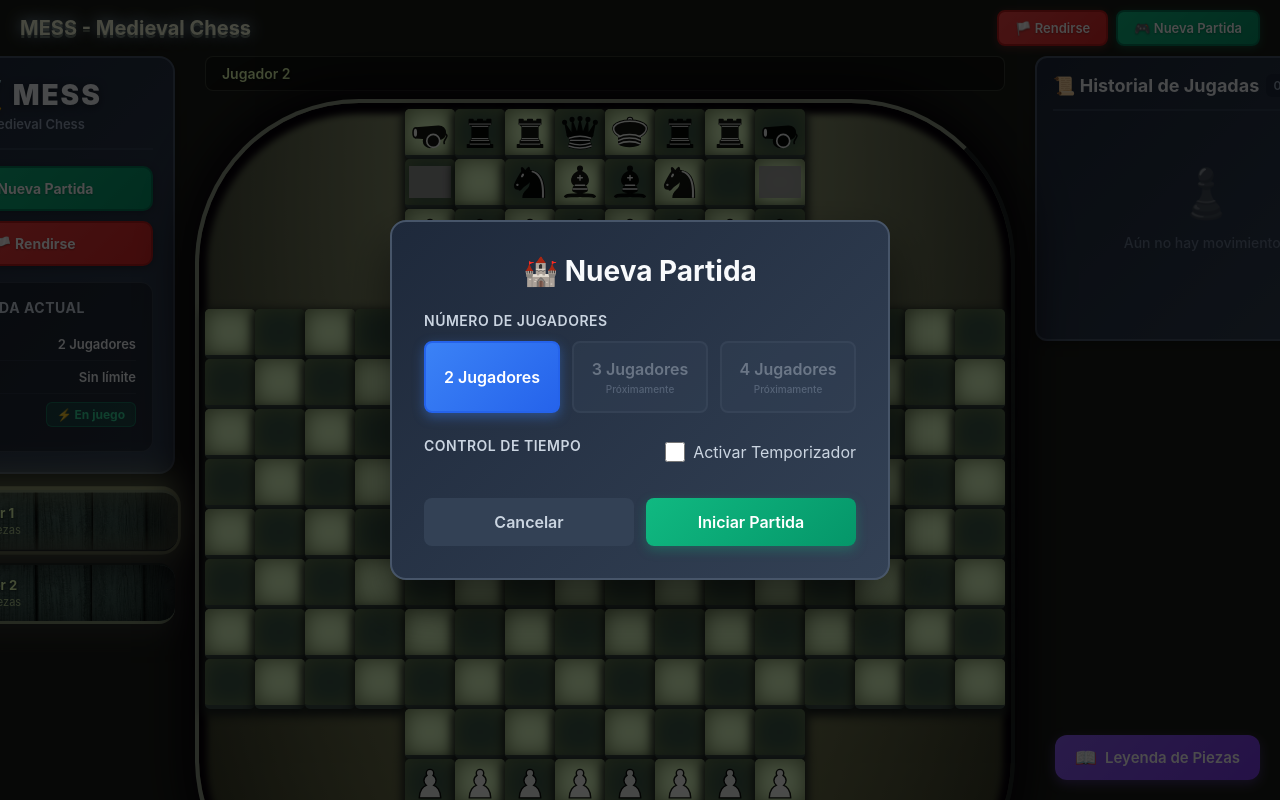
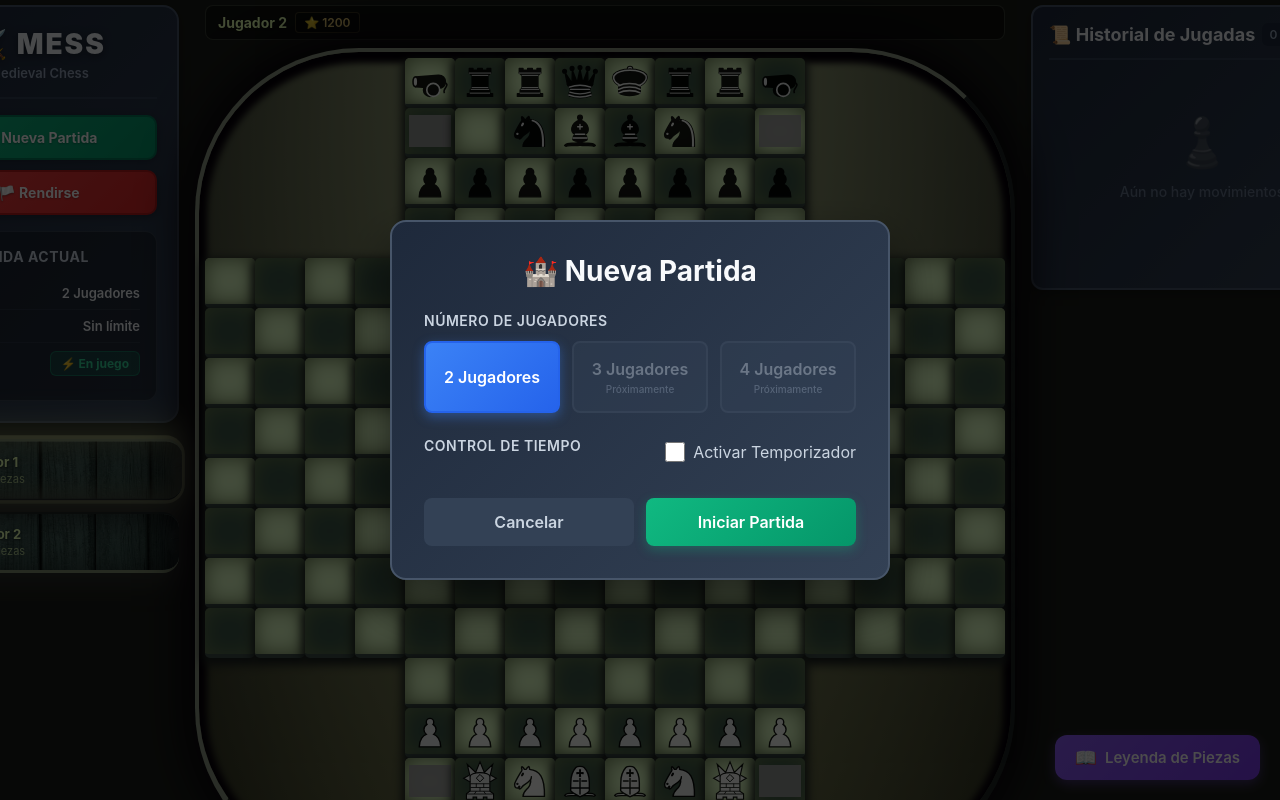
Before and after one commit to N3BB3Z4R/medieval-chess, a React (Create React App) app: page / in a window 1280 px wide. Built offline with nearby package versions, Linux system fonts and the light colour scheme; grey boxes are pictures that could not be loaded.

Commit message:
feat: Update Messboard to display player Elo ratings and enhance desktop layout styles

```diff
--- a/src/App.css
+++ b/src/App.css
@@ -7,6 +7,13 @@ header {
   width: 100%;
   max-width: 1400px;
   padding: 0 20px;
+}
+
+/* Hide header in desktop (controls in left panel) */
+@media (min-width: 769px) {
+  header {
+    display: none;
+  }
 }
 
 header h1 {
@@ -77,6 +84,7 @@ header h1 {
 .game-container--desktop {
   flex-direction: row;
   max-width: 1500px;
+  gap: 16px;
 }
 
 .desktop-left-panel {
@@ -159,6 +167,13 @@ header h1 {
   box-sizing: border-box;
 }
 
+/* Reduce padding in desktop for better fit */
+@media (min-width: 769px) {
+  #app {
+    padding: 5px 0;
+  }
+}
+
 #app a {
   text-decoration: underline;
   color: inherit;
--- a/src/App.tsx
+++ b/src/App.tsx
@@ -206,6 +206,8 @@ function AppContent() {
               <Messboard
                 topPlayerName={opponentPlayer?.profile.playerName}
                 bottomPlayerName={ourPlayer?.profile.playerName}
+                topPlayerElo={opponentPlayer?.profile.playerElo}
+                bottomPlayerElo={ourPlayer?.profile.playerElo}
               />
             </div>
           </>
@@ -234,6 +236,8 @@ function AppContent() {
             <Messboard
               topPlayerName={opponentPlayer?.profile.playerName}
               bottomPlayerName={ourPlayer?.profile.playerName}
+              topPlayerElo={opponentPlayer?.profile.playerElo}
+              bottomPlayerElo={ourPlayer?.profile.playerElo}
             />
 
             {/* Right Panel: Move History */}
--- a/src/components/Messboard/Messboard.css
+++ b/src/components/Messboard/Messboard.css
@@ -9,10 +9,11 @@
 /* Player labels (Chess.com style) */
 .messboard-player-label {
   width: 800px;
-  padding: 8px 16px;
+  padding: 6px 12px;
   display: flex;
   align-items: center;
-  background: rgba(0, 0, 0, 0.3);
+  gap: 8px;
+  background: rgba(0, 0, 0, 0.4);
   border-radius: 8px;
   border: 1px solid rgba(141, 151, 130, 0.3);
 }
@@ -27,9 +28,19 @@
 
 .messboard-player-name {
   font-size: 14px;
-  font-weight: 600;
+  font-weight: 700;
   color: rgb(228, 255, 177);
   text-shadow: 0 1px 2px rgba(0, 0, 0, 0.5);
+}
+
+.messboard-player-elo {
+  font-size: 12px;
+  font-weight: 600;
+  color: rgb(255, 223, 128);
+  padding: 2px 8px;
+  background: rgba(0, 0, 0, 0.3);
+  border-radius: 4px;
+  border: 1px solid rgba(255, 223, 128, 0.2);
 }
 
 #messboard {
--- a/src/components/Messboard/Messboard.tsx
+++ b/src/components/Messboard/Messboard.tsx
@@ -23,9 +23,16 @@ import GameOverModal from '../GameOverModal/GameOverModal';
 interface MessboardProps {
   topPlayerName?: string;
   bottomPlayerName?: string;
+  topPlayerElo?: number;
+  bottomPlayerElo?: number;
 }
 
-export default function Messboard({ topPlayerName, bottomPlayerName }: MessboardProps = {}) {
+export default function Messboard({
+  topPlayerName,
+  bottomPlayerName,
+  topPlayerElo,
+  bottomPlayerElo
+}: MessboardProps = {}) {
   const [activePiece, setActivePiece] = useState<HTMLElement | null>(null);
   const [ghostPiece, setGhostPiece] = useState<HTMLElement | null>(null);
   const [grabPosition, setGrabPosition] = useState<Position>({ x: -1, y: -1 });
@@ -376,6 +383,9 @@ export default function Messboard({ topPlayerName, bottomPlayerName }: Messboard
         {topPlayerName && (
           <div className="messboard-player-label messboard-player-label--top">
             <span className="messboard-player-name">{topPlayerName}</span>
+            {topPlayerElo && (
+              <span className="messboard-player-elo">⭐ {topPlayerElo}</span>
+            )}
           </div>
         )}
 
@@ -403,6 +413,9 @@ export default function Messboard({ topPlayerName, bottomPlayerName }: Messboard
         {bottomPlayerName && (
           <div className="messboard-player-label messboard-player-label--bottom">
             <span className="messboard-player-name">{bottomPlayerName}</span>
+            {bottomPlayerElo && (
+              <span className="messboard-player-elo">⭐ {bottomPlayerElo}</span>
+            )}
           </div>
         )}
       </div>
```
